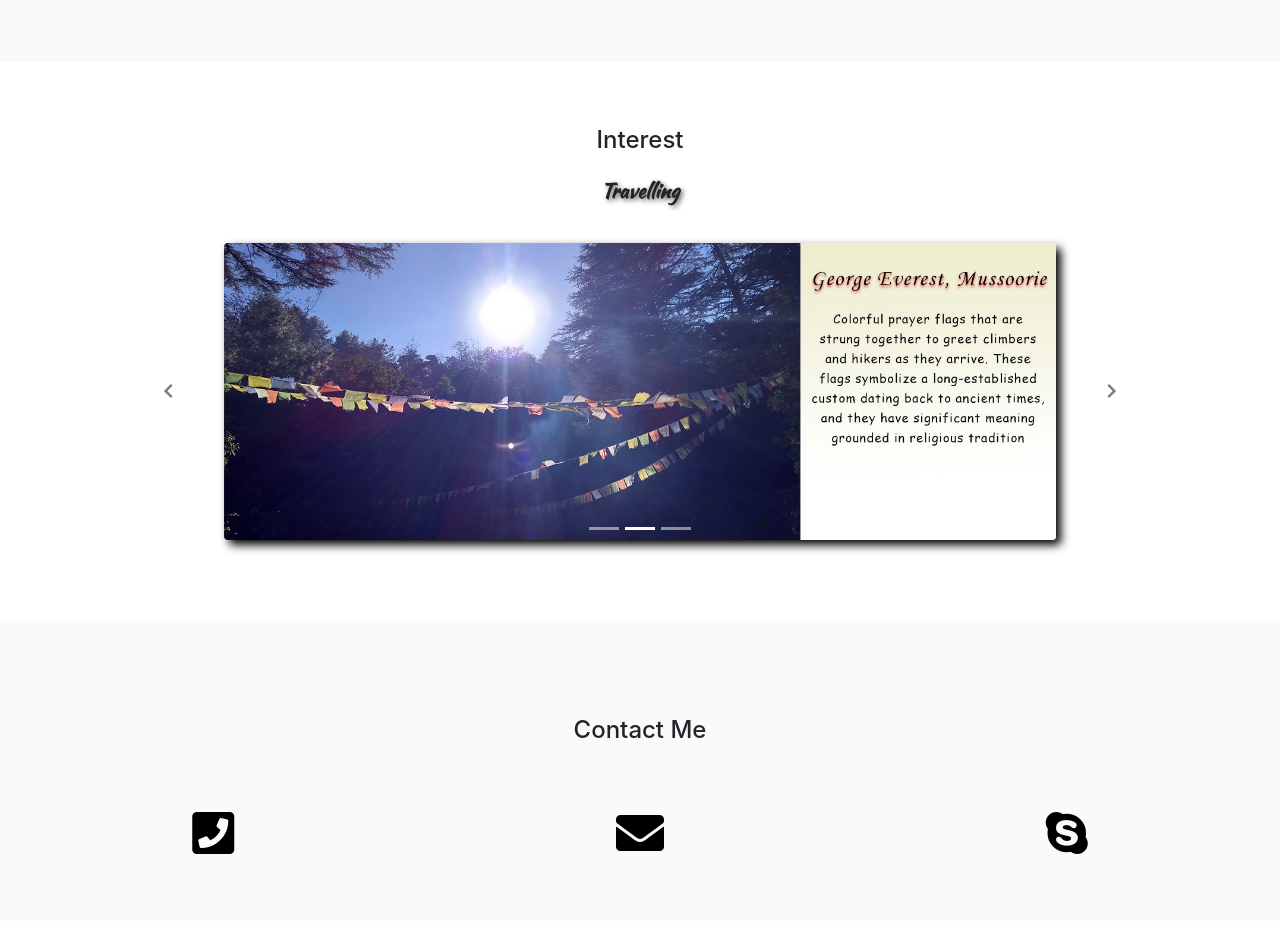
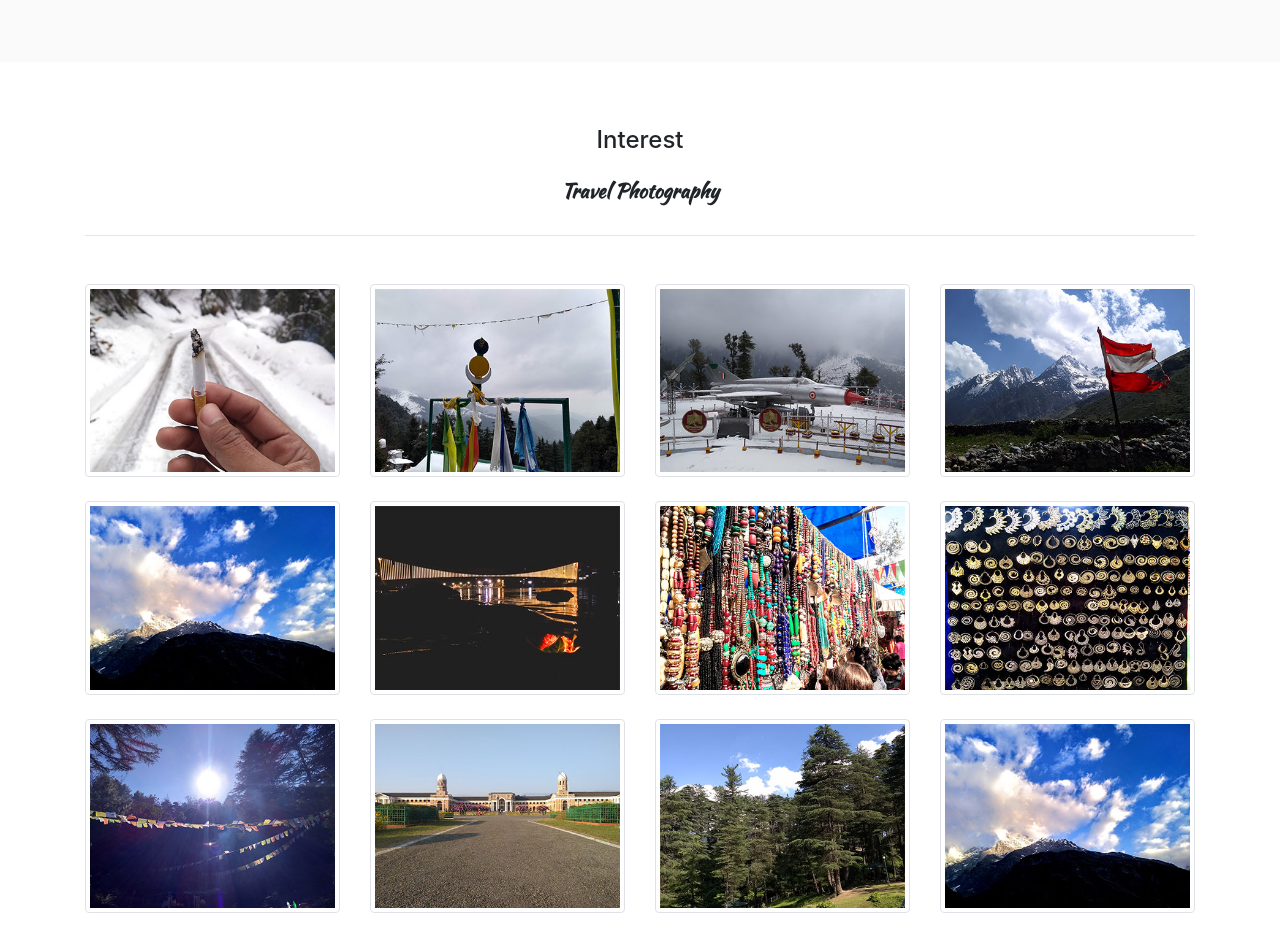
Before and after one commit to ArvindTripathi/myinfo, a plain HTML site: page index.html in a window 1280 px wide. Shown: the part 1860-2797 px from the top of the page. Drawn offline with nearby package versions, Linux system fonts and the light colour scheme.

Commit message:
Add files via upload

```diff
--- a/index.html
+++ b/index.html
@@ -16,7 +16,8 @@
 
   <link href="https://fonts.googleapis.com/css2?family=Amatic+SC:wght@700&family=Righteous&display=swap"
     rel="stylesheet">
-    <link href="https://fonts.googleapis.com/css2?family=Indie+Flower&family=Kaushan+Script&display=swap" rel="stylesheet">
+  <link href="https://fonts.googleapis.com/css2?family=Indie+Flower&family=Kaushan+Script&display=swap"
+    rel="stylesheet">
 
   <link rel="stylesheet" href="https://unpkg.com/aos@next/dist/aos.css" />
 
@@ -24,6 +25,7 @@
 
   <script src="https://unpkg.com/aos@2.3.1/dist/aos.js"></script>
   <script src="https://ajax.googleapis.com/ajax/libs/jquery/3.5.1/jquery.min.js"></script>
+  <script src="https://cdnjs.cloudflare.com/ajax/libs/jquery/3.4.1/jquery.slim.min.js"></script>
   <script src="https://cdnjs.cloudflare.com/ajax/libs/popper.js/1.16.0/umd/popper.min.js"></script>
   <script src="https://maxcdn.bootstrapcdn.com/bootstrap/4.5.0/js/bootstrap.min.js"></script>
   <script src="https://kit.fontawesome.com/a076d05399.js"></script>
@@ -38,7 +40,8 @@
 
   <div id="loader"></div>
 
-  <a class="gotopbtn" data-aos="fade-up" data-aos-offset="500" title="Go To Top" href="#"> <i class="fas fa-arrow-up"></i> </a>
+  <a class="gotopbtn" data-aos="fade-up" data-aos-offset="500" title="Go To Top" href="#"> <i
+      class="fas fa-arrow-up"></i> </a>
 
 
 
@@ -103,7 +106,7 @@
       </div>
       <div class=" container f_third_container">
 
-              <div  class="row mt-4 mb-3" align="center">
+        <div class="row mt-4 mb-3" align="center">
           <div class="col-sm-12">
             <h1 data-aos="zoom-in">Hi, I'm Aditya Digant</h1>
           </div>
@@ -265,40 +268,85 @@
 
   <a name="INTEREST_SECTION"></a>
 
-        <div class="container carousel my-3">
-          <div class="row py-5" align="center">
-              <div class="col-sm-12 col-lg-12 col-md-12"><h4>Interest</h4></div>
-              <div class="col-sm-12 col-lg-12 col-md-12 my-3 "><h5 class="travel">Travelling</h5></div>
+  <div class="container-fluid  my-3" align="center">
+    <div class="row py-5" >
+      <div class="col-sm-12 col-lg-12 col-md-12" >
+        <h4>Interest</h4>
+      </div>
+      <div class="col-sm-12 col-lg-12 col-md-12 my-3 "><h5 class="travel">Travel Photography</h5></div>
       <div class="col-sm-12 col-lg-12 col-md-12">
+        <div class="container">
 
-                <div id="carouselExampleFade" class="carousel slide carousel-fade" data-ride="carousel">
-                  <ol class="carousel-indicators">
-                    <li data-target="#carouselExampleCaptions" data-slide-to="0" class="active"></li>
-                    <li data-target="#carouselExampleCaptions" data-slide-to="1"></li>
-                    <li data-target="#carouselExampleCaptions" data-slide-to="2"></li>
-                  </ol>
 
-                  <div class="carousel-inner ">
-                    <div class="carousel-item  active">
-                      <img src="images/carousel1_text.jpg" class="d-block w-75 my-3 mx-3 rounded " alt="Rishikesh">
+
+          <hr class="mt-2 mb-5">
+
+          <div class="row text-center text-lg-left">
+
+            <div class="col-lg-3 col-md-4 col-6">
+              <a   class="d-block  mb-4 h-100">
+                    <img class="img-fluid zoom img-thumbnail" src="images/g1.jpg" alt="">
+                  </a>
             </div>
-                    <div class="carousel-item ">
-                      <img src="images/cariusel3_text.jpg" class="d-block w-75 my-3 mx-3 rounded" alt="Prayer Flag">
+            <div class="col-lg-3 col-md-4 col-6">
+              <a   class="d-block  mb-4 h-100">
+                    <img class="img-fluid zoom img-thumbnail" src="images/gtwo.jpg" alt="">
+                  </a>
             </div>
-                    <div class="carousel-item ">
-                      <img src="images/carouselTwo_text.jpg" class="d-block w-75 my-3 mx-3 rounded" alt="FRI">
-                    </div>
-                  </div>
-                  <a class="carousel-control-prev" href="#carouselExampleFade" role="button" data-slide="prev">
-                    <span class="fas fa-chevron-left arroww" aria-hidden="true"></span>
-                    <span class="sr-only">Previous</span>
-                  </a>
-                  <a class="carousel-control-next" href="#carouselExampleFade" role="button" data-slide="next">
-                    <span class="fas fa-chevron-right arroww" aria-hidden="true"></span>
-                    <span class="sr-only">Next</span>
+            <div class="col-lg-3 col-md-4 col-6">
+              <a   class="d-block  mb-4 h-100">
+                    <img class="img-fluid zoom img-thumbnail" src="images/g3.jpg" alt="">
                   </a>
             </div>
 
+            <div class="col-lg-3 col-md-4 col-6">
+              <a   class="d-block  mb-4 h-100">
+                    <img class="img-fluid zoom img-thumbnail" src="images/g4.jpg" alt="">
+                  </a>
+            </div>
+            <div class="col-lg-3 col-md-4 col-6">
+              <a   class="d-block  mb-4 h-100">
+                    <img class="img-fluid zoom img-thumbnail" src="images/g5.jpg" alt="">
+                  </a>
+            </div>
+            <div class="col-lg-3 col-md-4 col-6">
+              <a   class="d-block  mb-4 h-100">
+                    <img class="img-fluid zoom img-thumbnail" src="images/g6.jpg" alt="">
+                  </a>
+            </div>
+            <div class="col-lg-3 col-md-4 col-6">
+              <a   class="d-block  mb-4 h-100">
+                    <img class="img-fluid zoom img-thumbnail" src="images/g7.jpg" alt="">
+                  </a>
+            </div>
+            <div class="col-lg-3 col-md-4 col-6">
+              <a   class="d-block  mb-4 h-100">
+                    <img class="img-fluid zoom img-thumbnail" src="images/g8.jpg" alt="">
+                  </a>
+            </div>
+            <div class="col-lg-3 col-md-4 col-6">
+              <a   class="d-block  mb-4 h-100">
+                    <img class="img-fluid zoom img-thumbnail" src="images/g9.jpg" alt="">
+                  </a>
+            </div><div class="col-lg-3 col-md-4 col-6">
+              <a   class="d-block  mb-4 h-100">
+                    <img class="img-fluid zoom img-thumbnail" src="images/g10.jpg" alt="">
+                  </a>
+            </div>
+            <div class="col-lg-3 col-md-4 col-6">
+              <a   class="d-block  mb-4 h-100">
+                    <img class="img-fluid zoom img-thumbnail" src="images/g11.jpg" alt="">
+                  </a>
+            </div>
+            <div class="col-lg-3 col-md-4 col-6">
+              <a   class="d-block  mb-4 h-100">
+                    <img class="img-fluid zoom img-thumbnail" src="images/g5.jpg" alt="">
+                  </a>
+            </div>
+
+          </div>
+
+        </div>
 
       </div>
     </div>
@@ -317,7 +365,7 @@
 
 
 
-        <div  class="container-fluid my-3 fourth_container">
+  <div class="container-fluid my-3 fourth_container">
     <div class="row py-5 contact_container" align="center">
 
       <div data-aos="fade-up" class="col-lg-12 col-md-12 col-sm-12 my-5 h4 ">Contact Me</div>
--- a/style.css
+++ b/style.css
@@ -291,18 +291,25 @@ html, body {
 .travel{
 
 font-family: 'Kaushan Script', cursive;
-  font-weight: bold;
-  text-shadow: 2px 2px 5px rgb(97, 95, 95);
+  font-weight: bolder;
+
 }
 
-.arroww{
-  color: #000000;
+.zoom {
+
+
+  transition: transform .2s;
+
+}
+
+.zoom:hover {
+
+  -ms-transform: scale(1.5); /* IE 9 */
+  -webkit-transform: scale(1.5); /* Safari 3-8 */
+  transform: scale(1.25);
 }
 
 
-.rounded{
-  box-shadow: 5px 5px  10px rgb(0, 0, 0);
-}
 
 
 .fourth_container{
```
Lines whose indentation alone changed are shown as unchanged.
